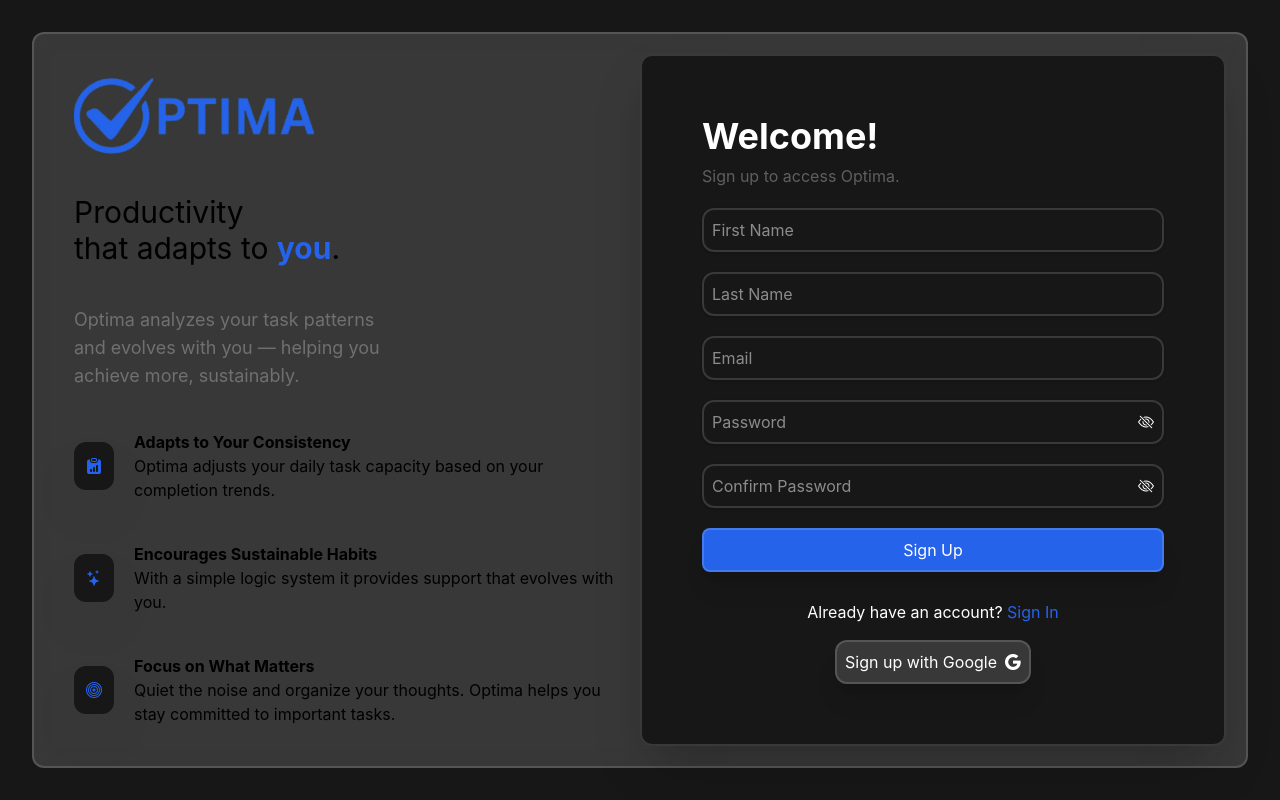
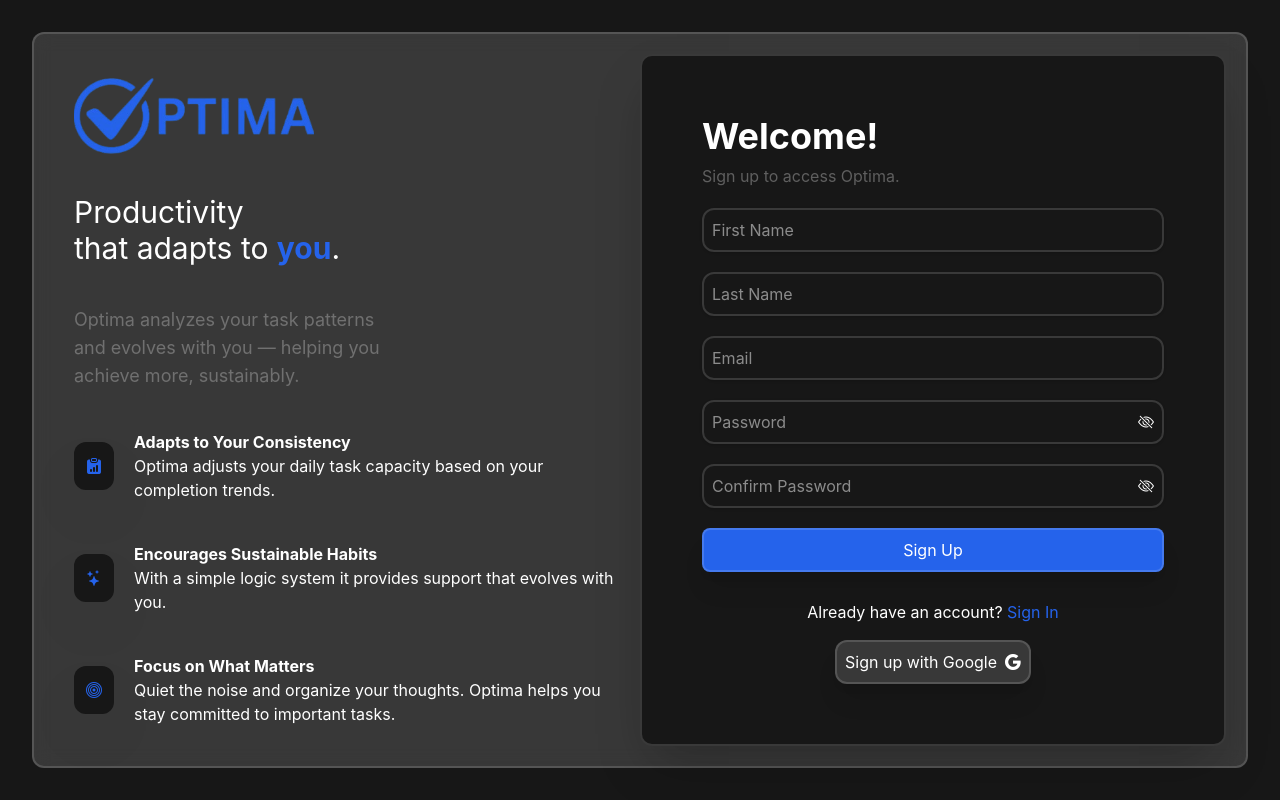
Before and after one commit to theinternetfae/Construction-site, a React (Vite) app: page /#/ in a window 1280 px wide. Built offline with nearby package versions, Linux system fonts and the light colour scheme; no server answers.

Commit message:
Fixing another css issue

```diff
--- a/src/index.css
+++ b/src/index.css
@@ -119,7 +119,7 @@ body {
 
   .welcome {
 
-    @apply bg-[var(--default-bg)] bg-center bg-no-repeat bg-cover w-full min-h-svh flex justify-center items-center;
+    @apply bg-[var(--default-bg)] bg-center bg-no-repeat bg-cover w-full min-h-svh flex justify-center items-center text-white;
 
     .welcome-body {
       @apply border border-2 border-[var(--faded-border)] w-[95%] bg-[var(--faded-border)] backdrop-blur-[10px] rounded-xl p-5 flex;
@@ -233,7 +233,7 @@ body {
 
   .welcome-back {
 
-    @apply bg-[var(--default-bg)] z-10 bg-center bg-no-repeat bg-cover w-full min-h-svh flex justify-center items-center;
+    @apply bg-[var(--default-bg)] z-10 bg-center bg-no-repeat bg-cover w-full min-h-svh flex justify-center items-center text-white;
 
     .welcome-body {
       @apply border border-2 border-[var(--faded-border)] w-[95%] bg-[var(--faded-border)] backdrop-blur-[10px] rounded-xl p-5 flex;
```
